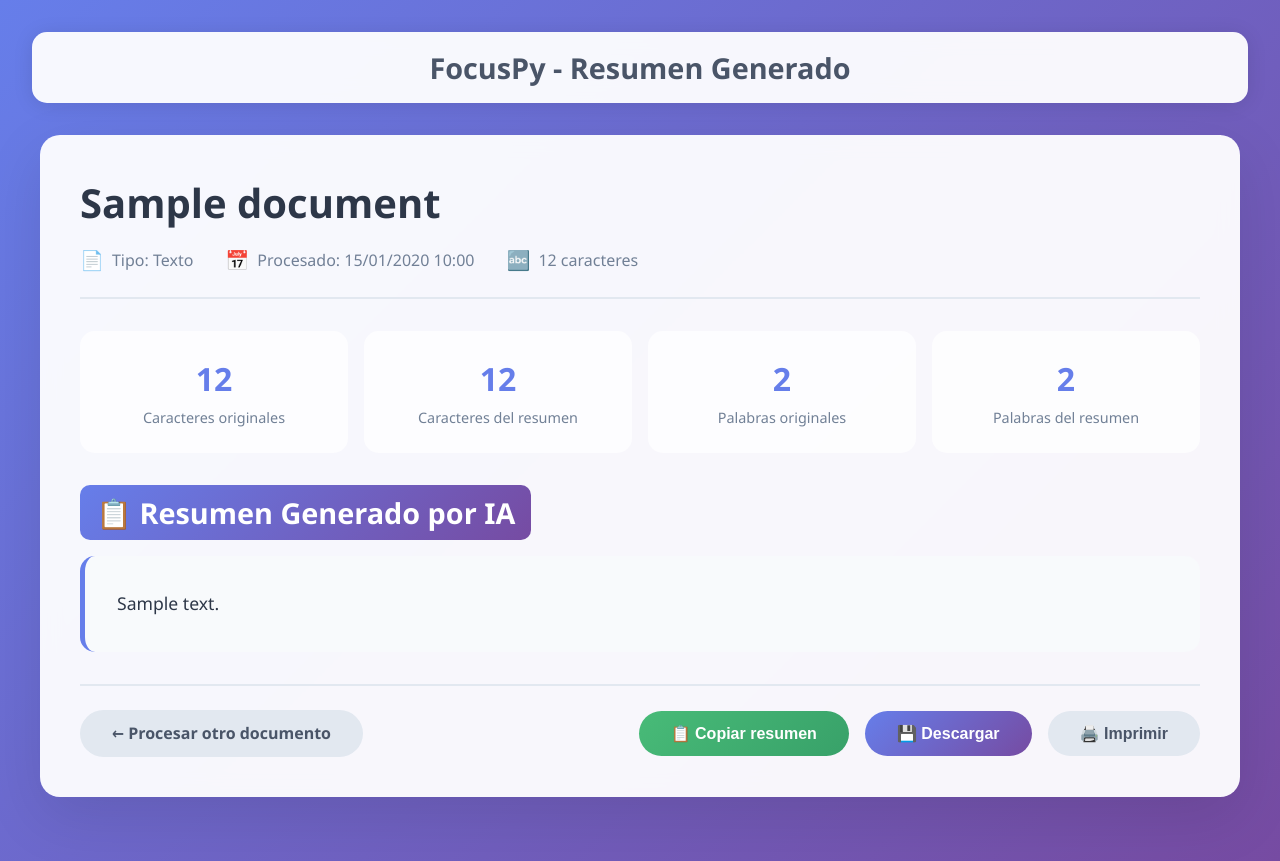
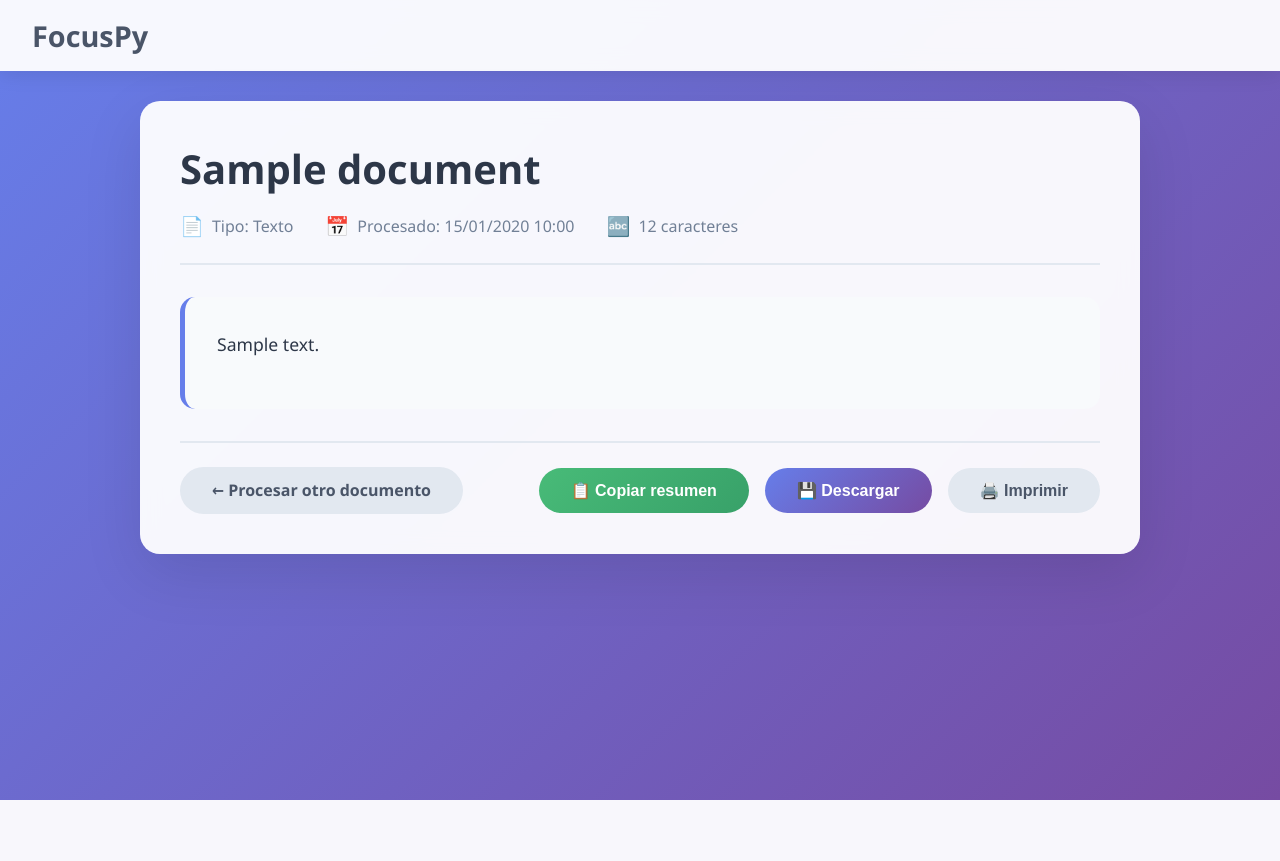
Before and after one commit to ErickaA3/ProyectoTri, a Django app: page /resumenes/summary/1/ in a window 1280 px wide. After the commit the page ends 800 px from the top, so only its background shows below. Run offline with Django 5.2, Linux system fonts and the light colour scheme; tables that the repository leaves empty hold one stand-in row (values such as "Sample post"); some libraries are stand-ins or nearby versions.

Commit message:
resumenes-markdown

```diff
--- /dev/null
+++ b/djangoproject/resumenes/templatetags/markdown_extras.py
@@ -0,0 +1,32 @@
+from django import template
+from django.utils.safestring import mark_safe
+import re
+
+register = template.Library()
+
+@register.filter(name='markdown_to_html')
+def markdown_to_html(text):
+    """Convierte markdown básico a HTML"""
+    if not text:
+        return ''
+
+    # Convertir **texto** a <strong>texto</strong>
+    text = re.sub(r'\*\*(.*?)\*\*', r'<strong>\1</strong>', text)
+
+    # Convertir *texto* a <em>texto</em>
+    text = re.sub(r'\*(.*?)\*', r'<em>\1</em>', text)
+
+    # Convertir # Título a <h3>Título</h3>
+    text = re.sub(r'^# (.*?)$', r'<h3>\1</h3>', text, flags=re.MULTILINE)
+
+    # Convertir ## Subtítulo a <h4>Subtítulo</h4>
+    text = re.sub(r'^## (.*?)$', r'<h4>\1</h4>', text, flags=re.MULTILINE)
+
+    # Convertir saltos de línea dobles a párrafos
+    text = re.sub(r'\n\s*\n', '</p><p>', text)
+    text = f'<p>{text}</p>'
+
+    # Limpiar párrafos vacíos
+    text = re.sub(r'<p></p>', '', text)
+
+    return mark_safe(text)
--- a/djangoproject/templates/resumenes/summary.html
+++ b/djangoproject/templates/resumenes/summary.html
@@ -1,4 +1,5 @@
 <!-- resumenes/templates/resumenes/summary.html -->
+{% load markdown_extras %}
 <!DOCTYPE html>
 <html lang="es">
 <head>
@@ -11,33 +12,29 @@
             padding: 0;
             box-sizing: border-box;
         }
-
         body {
             font-family: 'Segoe UI', Tahoma, Geneva, Verdana, sans-serif;
             background: linear-gradient(135deg, #667eea 0%, #764ba2 100%);
             min-height: 100vh;
-            padding: 2rem;
         }
 
-        .navbar {
+         .navbar {
             background: rgba(255, 255, 255, 0.95);
             backdrop-filter: blur(10px);
             padding: 1rem 2rem;
             box-shadow: 0 2px 20px rgba(0, 0, 0, 0.1);
-            border-radius: 15px;
-            margin-bottom: 2rem;
         }
-
         .navbar h1 {
+            text-align: justify;
             color: #4a5568;
             font-size: 1.8rem;
             font-weight: 700;
-            text-align: center;
         }
 
         .container {
-            max-width: 1200px;
-            margin: 0 auto;
+            margin-top: 20px;
+            max-width: 1000px;
+            margin: 30px auto;
         }
 
         .summary-card {
@@ -103,7 +100,35 @@
             line-height: 1.8;
             font-size: 1.1rem;
             color: #2d3748;
-            white-space: pre-wrap;
+        }
+
+        /* Estilos para el contenido markdown procesado */
+        .summary-content h3 {
+            color: #2d3748;
+            font-size: 1.4rem;
+            margin: 1.5rem 0 1rem 0;
+            font-weight: 600;
+        }
+
+        .summary-content h4 {
+            color: #4a5568;
+            font-size: 1.2rem;
+            margin: 1rem 0 0.5rem 0;
+            font-weight: 500;
+        }
+
+        .summary-content p {
+            margin-bottom: 1rem;
+        }
+
+        .summary-content strong {
+            color: #667eea;
+            font-weight: 600;
+        }
+
+        .summary-content em {
+            color: #718096;
+            font-style: italic;
         }
 
         .actions-bar {
@@ -238,7 +263,7 @@
 </head>
 <body>
     <nav class="navbar">
-        <h1>FocusPy - Resumen Generado</h1>
+        <h1>FocusPy</h1>
     </nav>
 
     <div class="container">
@@ -261,28 +286,8 @@
                 </div>
             </div>
 
-            <div class="stats">
-                <div class="stat-card">
-                    <span class="stat-number">{{ document.original_text|length }}</span>
-                    <div class="stat-label">Caracteres originales</div>
-                </div>
-                <div class="stat-card">
-                    <span class="stat-number">{{ summary.summary_text|length }}</span>
-                    <div class="stat-label">Caracteres del resumen</div>
-                </div>
-                <div class="stat-card">
-                    <span class="stat-number">{{ document.original_text|wordcount }}</span>
-                    <div class="stat-label">Palabras originales</div>
-                </div>
-                <div class="stat-card">
-                    <span class="stat-number">{{ summary.summary_text|wordcount }}</span>
-                    <div class="stat-label">Palabras del resumen</div>
-                </div>
-            </div>
-
             <div class="summary-section">
-                <h2 class="section-title">📋 Resumen Generado por IA</h2>
-                <div class="summary-content">{{ summary.summary_text }}</div>
+                <div class="summary-content">{{ summary.summary_text|markdown_to_html }}</div>
             </div>
 
             <div class="actions-bar">
```
Also changed, not shown: djangoproject/resumenes/templatetags/__init__.py (added).
